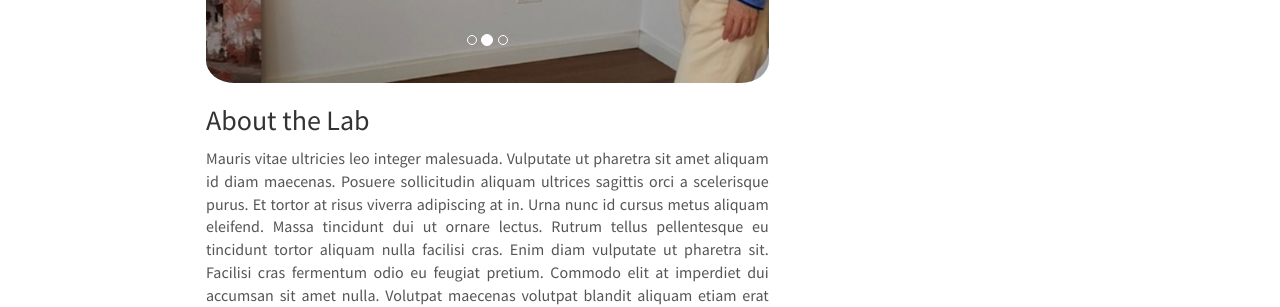
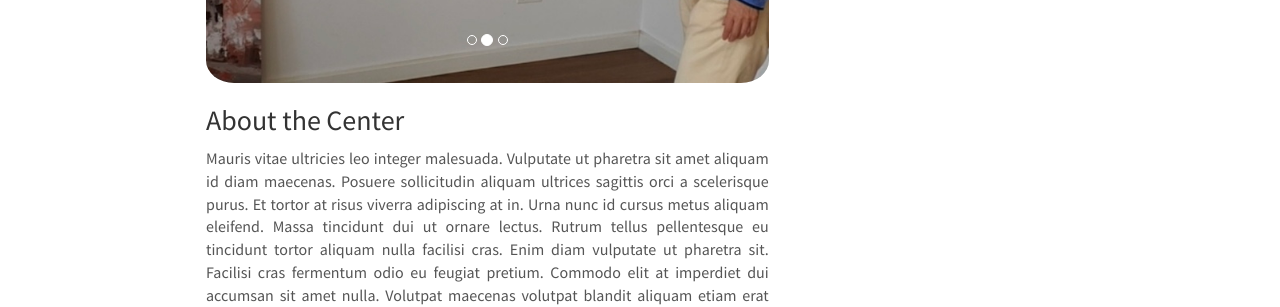
Before and after one commit to m3lab-ltu/m3lab-ltu.github.io, a Jekyll site: the page built from _pages/home.md, in a window 1280 px wide and 1195 px high. Shown: the part 457-764 px from the top of the window. Built offline with Jekyll 4.4.1, drawn with Linux system fonts in a browser that asks for light colours; nearby versions of some CDN libraries; comment, search, counter and statistics services are not loaded; some of the changed lines change nothing that is shown.

Commit message:
Add files via upload

```diff
--- a/_pages/home.md
+++ b/_pages/home.md
@@ -1,12 +1,12 @@
 ---
 title: "Home"
 layout: homelay
-excerpt: "RT2 Lab at Institut Curie"
+excerpt: "MR Media Melbourne Center"
 sitemap: false
 permalink: /
 ---
 
-### About the Lab
+### About the Center
 
 Mauris vitae ultricies leo integer malesuada. Vulputate ut pharetra sit amet aliquam id diam maecenas. Posuere sollicitudin aliquam ultrices sagittis orci a scelerisque purus. Et tortor at risus viverra adipiscing at in. Urna nunc id cursus metus aliquam eleifend. Massa tincidunt dui ut ornare lectus. Rutrum tellus pellentesque eu tincidunt tortor aliquam nulla facilisi cras. Enim diam vulputate ut pharetra sit. Facilisi cras fermentum odio eu feugiat pretium. Commodo elit at imperdiet dui accumsan sit amet nulla. Volutpat maecenas volutpat blandit aliquam etiam erat velit scelerisque. Vivamus at augue eget arcu dictum varius duis. Faucibus pulvinar elementum integer enim neque volutpat. Duis tristique sollicitudin nibh sit amet commodo nulla facilisi.
 
```
